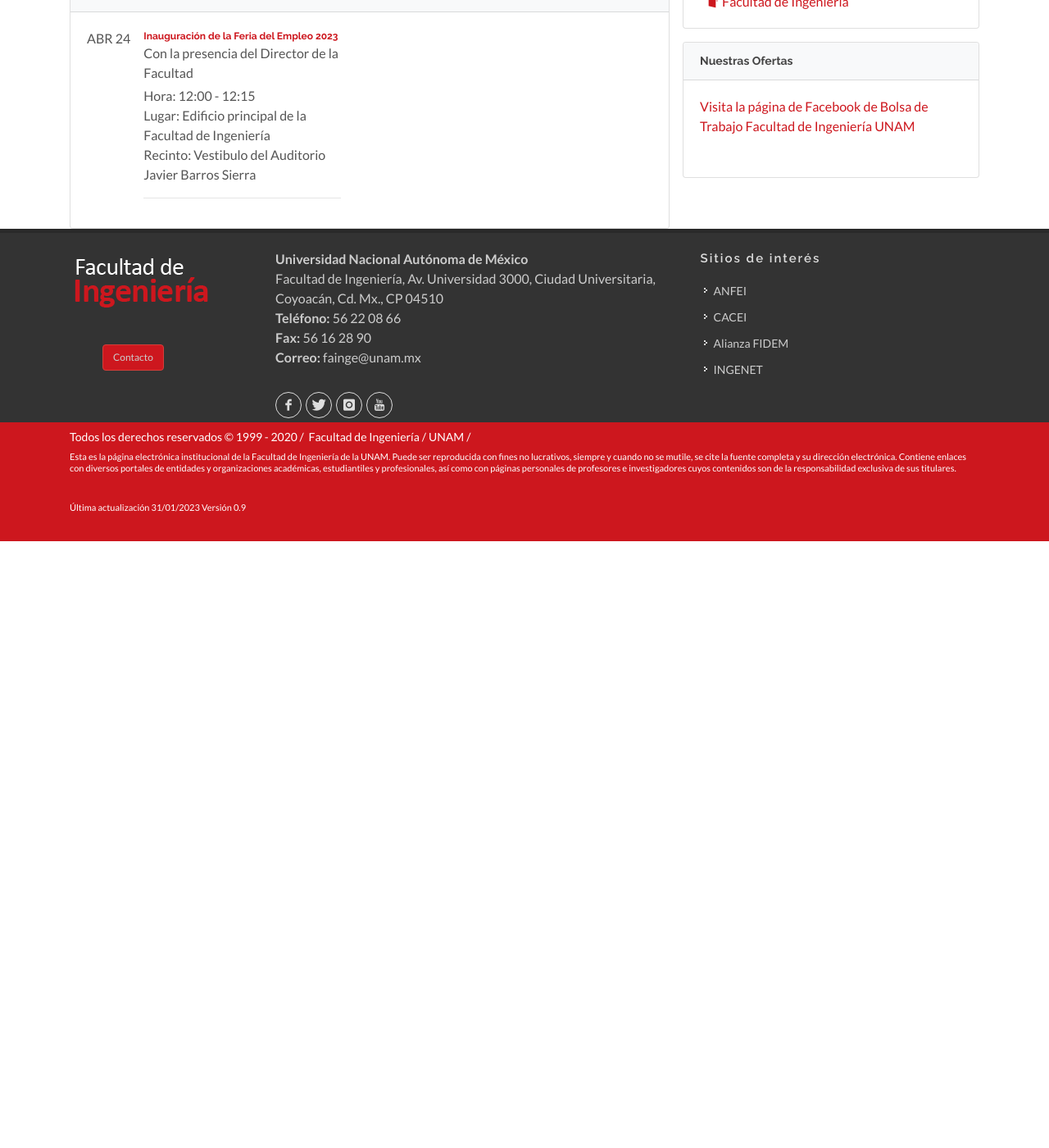
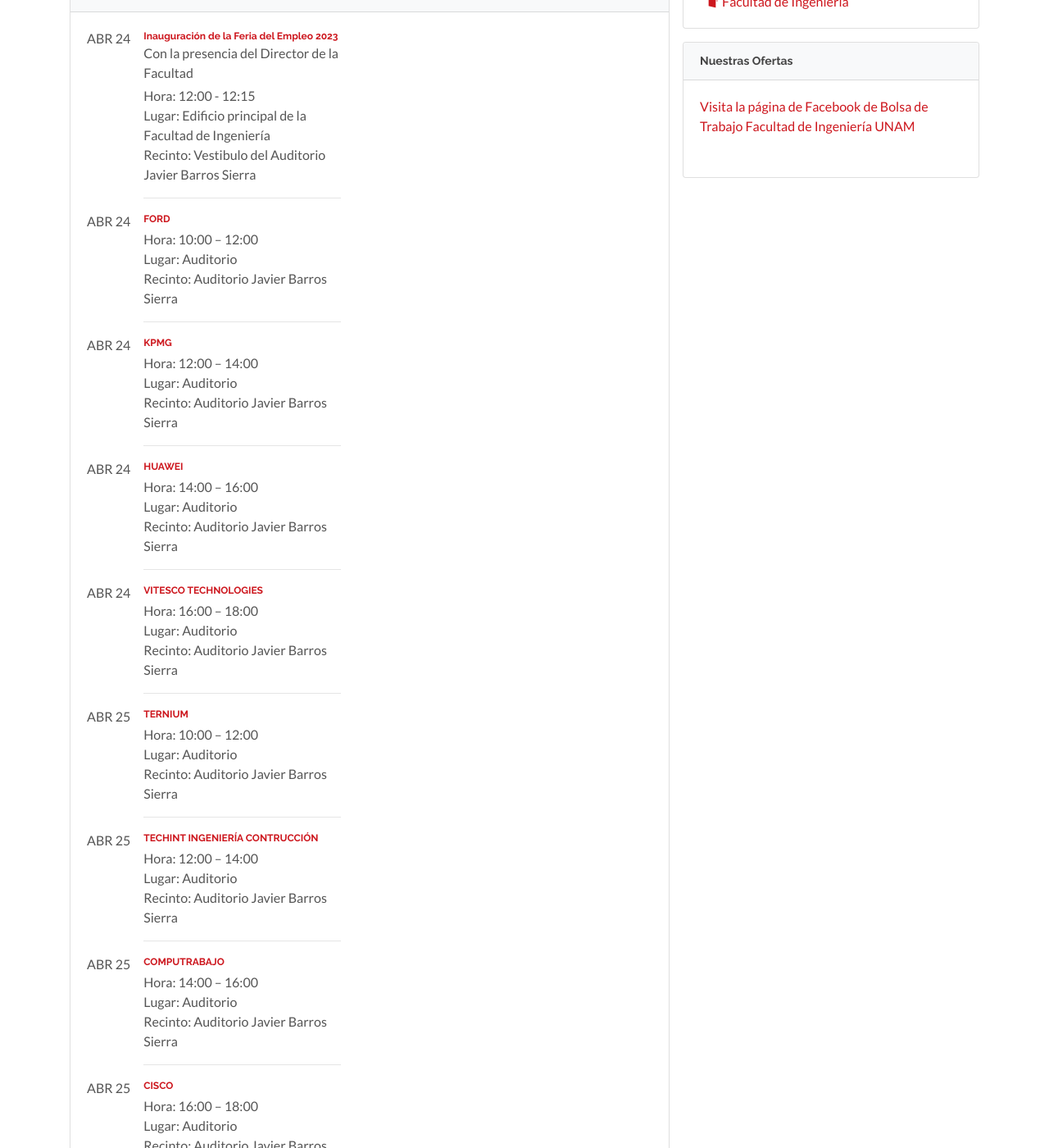
Before and after one commit to feria-empleo-facultad-ingenieria/2025, a Jekyll site: the page built from horarios.html, in a window 1280 px wide and 1400 px high, scrolled down 492 px. Shown: the whole window at 82% size. Built offline with Jekyll 4.4.1, drawn with Linux system fonts in a browser that asks for light colours; before the commit the page ends 1152 px from its top, so only the background shows below that; some of the changed text lies outside the part shown.

Commit message:
initial commit

```diff
--- a/_data/actividades.yml
+++ b/_data/actividades.yml
@@ -6,13 +6,54 @@
   hora: 12:00 - 12:15
   lugar: Edificio principal de la Facultad de Ingeniería
   recinto: Vestibulo del Auditorio Javier Barros Sierra
-#
-# - mes: MAR
-#   dia: 30
-#   nombre: RECLUTAMIENTO OMNITRACS
-#   hora: 12:15 – 14:00
-#   lugar: a
-#   recinto: Auditorio Javier Barros Sierra
+- mes: ABR
+  dia: 24
+  nombre: FORD
+  hora: 10:00 – 12:00
+  lugar: Auditorio
+  recinto: Auditorio Javier Barros Sierra
+- mes: ABR
+  dia: 24
+  nombre: KPMG
+  hora: 12:00 – 14:00
+  lugar: Auditorio
+  recinto: Auditorio Javier Barros Sierra
+- mes: ABR
+  dia: 24
+  nombre: HUAWEI
+  hora: 14:00 – 16:00
+  lugar: Auditorio
+  recinto: Auditorio Javier Barros Sierra
+- mes: ABR
+  dia: 24
+  nombre: VITESCO TECHNOLOGIES
+  hora: 16:00 – 18:00
+  lugar: Auditorio
+  recinto: Auditorio Javier Barros Sierra
+- mes: ABR
+  dia: 25
+  nombre: TERNIUM
+  hora: 10:00 – 12:00
+  lugar: Auditorio
+  recinto: Auditorio Javier Barros Sierra
+- mes: ABR
+  dia: 25
+  nombre: "TECHINT INGENIERÍA CONTRUCCIÓN"
+  hora: 12:00 – 14:00
+  lugar: Auditorio
+  recinto: Auditorio Javier Barros Sierra
+- mes: ABR
+  dia: 25
+  nombre: COMPUTRABAJO
+  hora: 14:00 – 16:00
+  lugar: Auditorio
+  recinto: Auditorio Javier Barros Sierra
+- mes: ABR
+  dia: 25
+  nombre: CISCO
+  hora: 16:00 – 18:00
+  lugar: Auditorio
+  recinto: Auditorio Javier Barros Sierra
 #
 # - mes: MAR
 #   dia: 30
```
Also changed, not shown: 2 other files.
